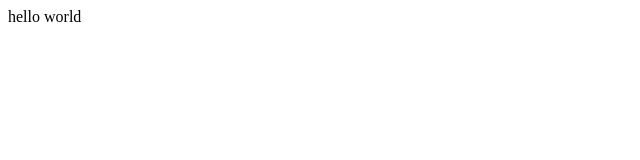
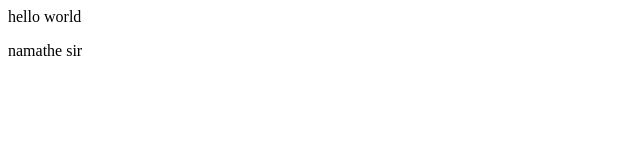
Before and after one commit to Avinash894/LocalRepo, a plain HTML site: page index.html in a window 1280 px wide. Shown: the full height of the page, 0-640 px from the left. Drawn offline with Linux system fonts and the light colour scheme.

Commit message:
learn marging

```diff
--- a/index.html
+++ b/index.html
@@ -1 +1,2 @@
 <p> hello world</p>
+<p> namathe sir</p>
```
